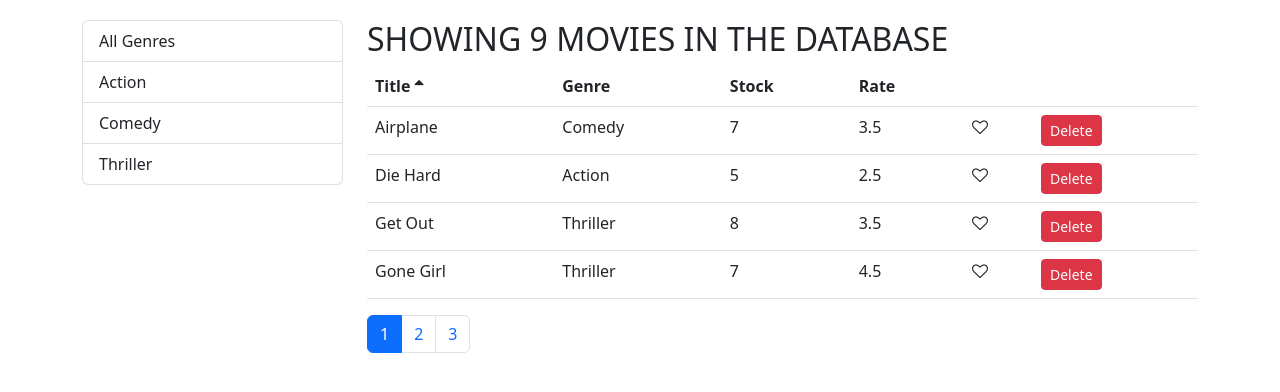
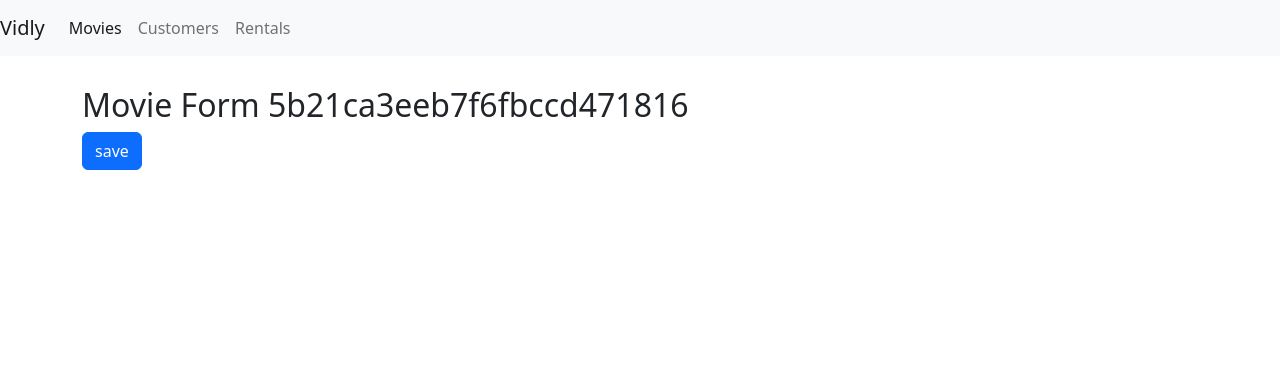
Before and after one commit to maniplek/Movies-React-App, a React (Create React App) app: page /movies/5b21ca3eeb7f6fbccd471816 in a window 1280 px wide. Shown: the top 392 px of the page. Built offline with nearby package versions, Linux system fonts and the light colour scheme.

Commit message:
added routing

```diff
--- a/package.json
+++ b/package.json
@@ -12,6 +12,7 @@
     "prop-types": "^15.6.2",
     "react": "^18.2.0",
     "react-dom": "^18.2.0",
+    "react-router-dom": "^4.3.1",
     "react-scripts": "5.0.1",
     "web-vitals": "^2.1.4"
   },
--- a/src/App.js
+++ b/src/App.js
@@ -1,13 +1,30 @@
-import { Component } from "react";
+import React, { Component } from "react";
+import { Redirect, Route, Switch } from "react-router-dom";
 import "./App.css";
+import Customers from "./components/customers";
 import Movies from "./components/Movies";
+import NavBar from "./components/navBar";
+import NotFound from "./components/notFound";
+import Rentals from "./components/rentals";
+import MovieForm from "./components/movieForm";
 
 class App extends Component {
   render() {
     return (
-      <div className="container">
-        <Movies />
-      </div>
+      <React.Fragment>
+        <NavBar />
+        <main className="container">
+          <Switch>
+            <Route path="/movies/:id" component={MovieForm}></Route>
+            <Route path="/movies" component={Movies}></Route>
+            <Route path="/customers" component={Customers}></Route>
+            <Route path="/rentals" component={Rentals}></Route>
+            <Route path="/not-found" component={NotFound}></Route>
+            <Redirect from="/" exact to="/movies" />
+            <Redirect to="/not-found" />
+          </Switch>
+        </main>
+      </React.Fragment>
     );
   }
 }
--- a/src/components/Movies.jsx
+++ b/src/components/Movies.jsx
@@ -24,7 +24,7 @@
   }
 
   deleteHandler = (movie) => {
-    // we are going to create valiable we pass all the movies we have in state except movie we have passed
+    // we are going to create valiable we pass all the movies we have in state
     const movies = this.state.movies.filter((m) => m._id !== movie._id);
     this.setState({ movies }); //we are wrapping our state with new obj
   };
@@ -38,7 +38,6 @@
   };
 
   handlePageChange = (page) => {
-    // console.log("page......", page)
     this.setState({ currentPage: page }); // we are taking current page to page we clicked
   };
 
@@ -107,10 +106,10 @@
           />
 
           <Pagination
-            itemsCount={totalCount}
-            pageSize={pageSize}
-            currentPage={currentPage}
-            onPageChange={this.handlePageChange}
+            itemsCount={totalCount}// total number of filtered
+            pageSize={pageSize} // number of data to put on a page
+            currentPage={currentPage} // the page we are on now
+            onPageChange={this.handlePageChange} // function to change page
           />
         </div>
       </div>
--- /dev/null
+++ b/src/components/customers.jsx
@@ -0,0 +1,10 @@
+import React from 'react';
+
+
+const Customers = () => {
+    return (
+        <h2>Customers</h2>
+     );
+}
+
+export default Customers;
--- /dev/null
+++ b/src/components/movieForm.jsx
@@ -0,0 +1,17 @@
+import React from 'react';
+
+const MovieForm = ({ match,history }) => {
+    return (
+        <div>
+             <h2>Movie Form {match.params.id}</h2>
+             <button
+             className='btn btn-primary'
+             onClick={()=> history.pushState("/movies")}>
+                save
+             </button>
+        </div>
+
+     );
+}
+
+export default MovieForm;
--- a/src/components/moviesTable.jsx
+++ b/src/components/moviesTable.jsx
@@ -1,10 +1,15 @@
 import React, { Component } from "react";
+import { Link } from "react-router-dom";
 import Like from "./common/Like";
 import Table from "./common/table";
 
 class MoviesTable extends Component {
   columns = [
-    { path: "title", label: "Title" },
+    {
+      path: "title",
+      label: "Title",
+      content: (movie) => <Link to={`/movies/${movie._id}`}>{movie.title}</Link>,
+    },
     { path: "genre.name", label: "Genre" },
     { path: "numberInStock", label: "Stock" },
     { path: "dailyRentalRate", label: "Rate" },
--- /dev/null
+++ b/src/components/navBar.jsx
@@ -0,0 +1,38 @@
+import React from "react";
+import { Link, NavLink } from "react-router-dom";
+
+const NavBar = () => {
+  return (
+    <nav className="navbar navbar-expand-lg navbar-light bg-light">
+      <Link className="navbar-brand" to="/">
+        Vidly
+      </Link>
+      <button
+        className="navbar-toggler"
+        type="button"
+        data-toggle="collapse"
+        data-target="#navbarNavAltMarkup"
+        aria-controls="navbarNavAltMarkup"
+        aria-expanded="false"
+        aria-label="Toggle navigation"
+      >
+        <span className="navbar-toggler-icon"></span>
+      </button>
+      <div className="collapse navbar-collapse" id="navbarNavAltMarkup">
+        <div className="navbar-nav">
+          <NavLink className="nav-item nav-link" to="/movies">
+            Movies
+          </NavLink>
+          <NavLink className="nav-item nav-link" to="/customers">
+            Customers
+          </NavLink>
+          <NavLink className="nav-item nav-link" to="/rentals">
+            Rentals
+          </NavLink>
+        </div>
+      </div>
+    </nav>
+  );
+};
+
+export default NavBar;
--- /dev/null
+++ b/src/components/notFound.jsx
@@ -0,0 +1,9 @@
+import React from 'react'
+
+const NotFound = () => {
+    return (
+        <h1>NotFound</h1>
+    );
+}
+
+export default NotFound;
--- /dev/null
+++ b/src/components/rentals.jsx
@@ -0,0 +1,9 @@
+import React from 'react';
+
+const Rentals = () => {
+    return (
+        <h2>Rentals</h2>
+     );
+}
+
+export default Rentals;
--- a/src/index.css
+++ b/src/index.css
@@ -2,8 +2,12 @@
   margin: 0;
   font-family: sans-serif;
   margin: 0;
-  padding: 20px 0 0 0;
+  padding: 0 0 0 0;
 
+}
+
+.navbar{
+  margin-bottom: 30px;
 }
 
 .clickable {
--- a/src/index.js
+++ b/src/index.js
@@ -5,12 +5,13 @@
 import reportWebVitals from './reportWebVitals';
 import 'bootstrap/dist/css/bootstrap.css'
 import 'font-awesome/css/font-awesome.css'
+import { BrowserRouter } from 'react-router-dom';
 
 const root = ReactDOM.createRoot(document.getElementById('root'));
 root.render(
-  <React.StrictMode>
-    <App />
-  </React.StrictMode>
+  <BrowserRouter>
+  <App />
+  </BrowserRouter>
 );
 
 // If you want to start measuring performance in your app, pass a function
```
Also changed, not shown: 1 other file (tests, documents, lock files or other folders).
